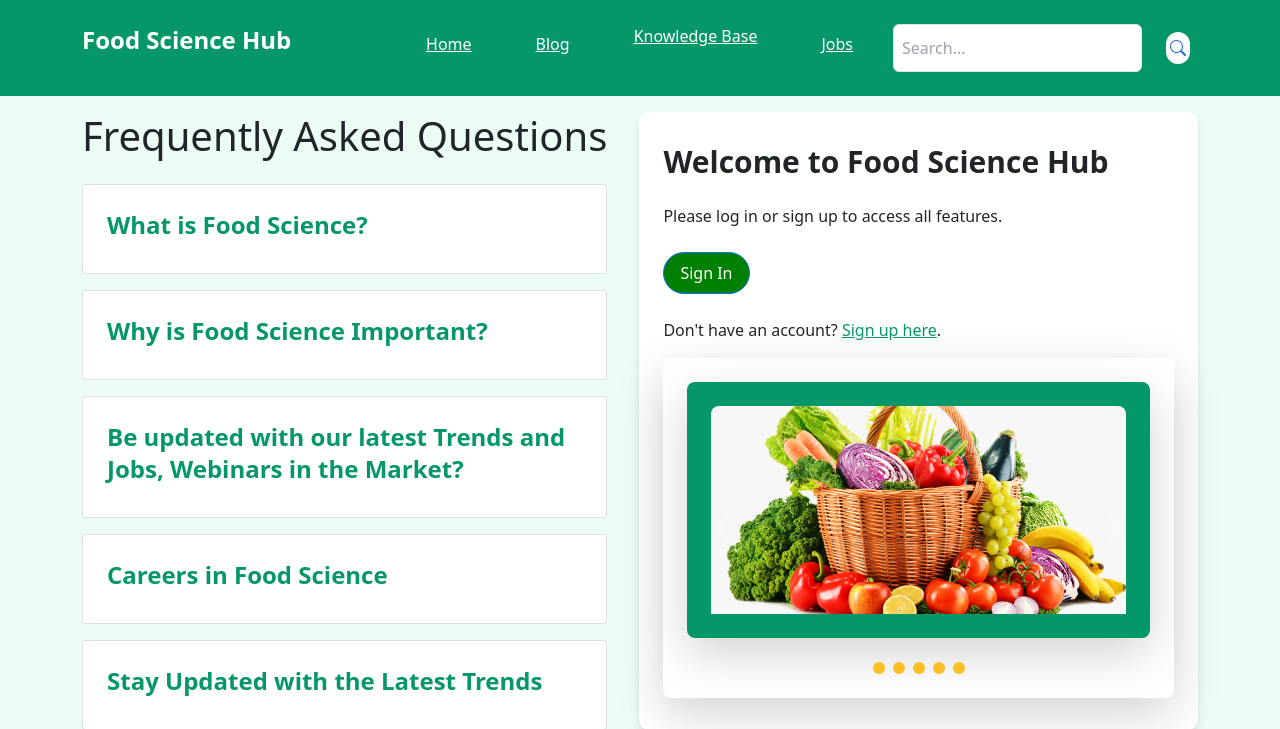
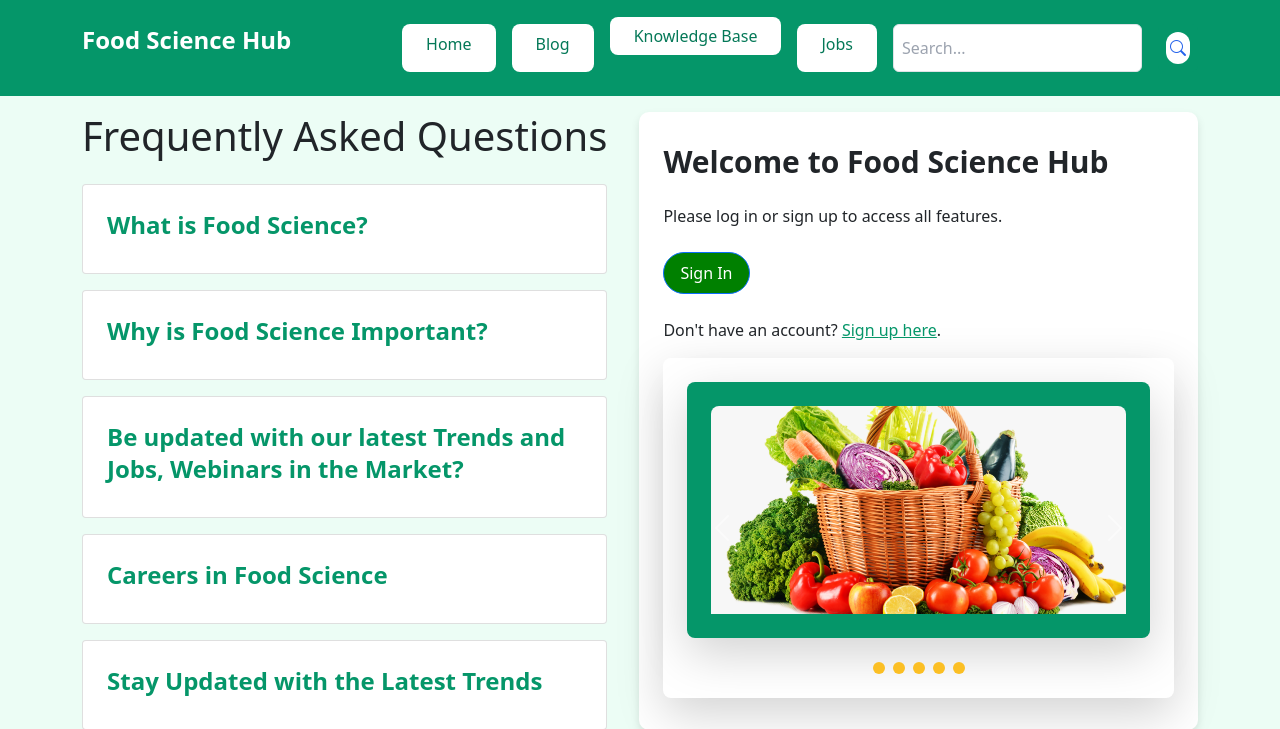
Before and after one commit to KIKETENATHAN/foodsciencehub, a PHP site: page / in a window 1280 px wide. Shown: the top 729 px of the page. Run offline with PHP 8.4, Linux system fonts and the light colour scheme.

Commit message:
first page made

```diff
--- a/index.php
+++ b/index.php
@@ -73,11 +73,11 @@
         </button>
         <!-- Navigation Links -->
         <div id="navbar-menu" class="hidden lg:flex lg:space-x-4">
-            <a href="#" class="bg-[#253d2c] text-white py-2 px-4 rounded-lg hover:bg-green-500 hover:text-white">Home</a>
-            <a href="#" class="bg-[#253d2c] text-white py-2 px-4 rounded-lg hover:bg-green-500 hover:text-white">Blog</a>
-            <div class="relative">
-                <!-- Knowledge Base Button -->
-                <a href="#" id="knowledgeBaseButton" class="bg-[#253d2c] text-white py-2 px-4 rounded-lg hover:bg-green-500 hover:text-white">Knowledge Base</a>
+    <a href="#" class="bg-white text-green-700 py-2 px-4 rounded-lg no-underline hover:bg-green-500 hover:text-white">Home</a>
+    <a href="#" class="bg-white text-green-700 py-2 px-4 rounded-lg no-underline hover:bg-green-700 hover:text-white">Blog</a>
+    <div class="relative">
+        <!-- Knowledge Base Button -->
+        <a href="#" id="knowledgeBaseButton" class="bg-white text-green-700 py-2 px-4 rounded-lg no-underline hover:bg-green-500 hover:text-white">Knowledge Base</a>
                 <!-- Floating Card for Knowledge Base Links -->
                 <div id="knowledgeBaseLinks" class="hidden absolute top-16 right-0 bg-green-600 rounded-lg shadow-lg w-64 z-50">
                     <div class="p-4 space-y-2">
@@ -94,7 +94,7 @@
                     </div>
                 </div>
             </div>
-            <a href="#" class="bg-[#253d2c] text-white py-2 px-4 rounded-lg hover:bg-green-500 hover:text-white">Jobs</a>
+            <a href="#" class="bg-white text-green-700 py-2 px-4 rounded-lg no-underline hover:bg-green-200 hover:text-white">Jobs</a>
             <input type="text" id="searchInput" placeholder="Search..."
                 class="px-2 py-1 rounded-md border border-gray-300 focus:outline-none focus:ring focus:ring-green-300" aria-label="Search">
             <button id="searchButton" class="ml-2 p-2 bg-green-600 text-white rounded-md hover:bg-green-500 focus:outline-none focus:ring focus:ring-green-300 flex items-center justify-center" aria-label="Search Button">
```
